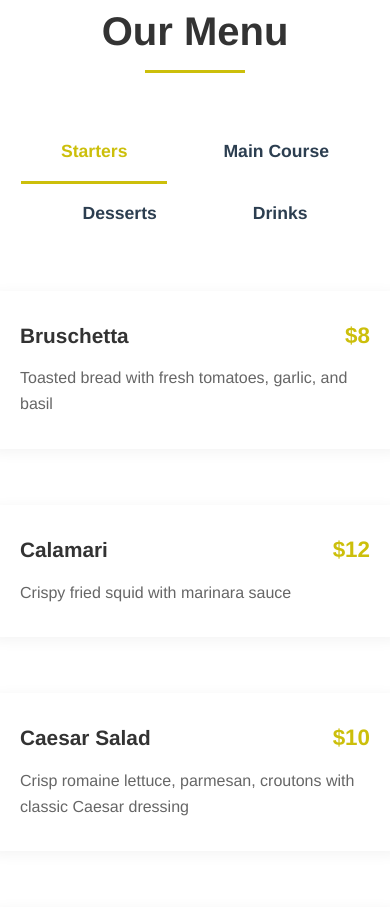
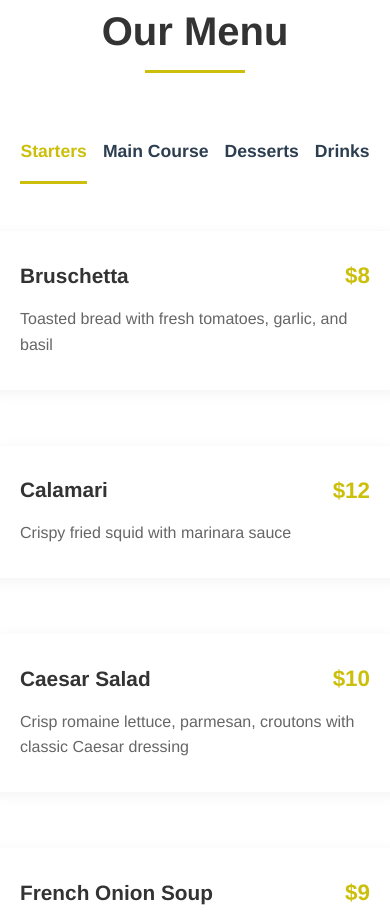
Before and after one commit to saikat-barai/Restaurant_Landing_Page, a plain HTML site: page index.html in a window 390 px wide. Shown: the part 1600-2518 px from the top of the page. Drawn offline with nearby package versions, Linux system fonts and the light colour scheme.

Commit message:
menu tab responsive

```diff
--- a/style.css
+++ b/style.css
@@ -248,3 +248,23 @@ h4 {
     transform: translateY(0);
     box-shadow: 0 2px 8px rgba(212, 175, 55, 0.2) !important;
 }
+
+
+/* media queries  */
+@media screen and (min-width: 992px) and (max-width: 1200px) {
+
+  }
+
+  @media screen and (min-width: 768px) and (max-width: 991px) {
+
+  }
+
+  @media screen and (min-width: 480px) and (max-width: 767px) {
+
+  }
+
+  @media screen and (max-width: 479px) {
+    .nav-tabs .nav-link {
+        padding: 1rem 0px;
+    }
+  }
```
Lines whose indentation alone changed are shown as unchanged.
